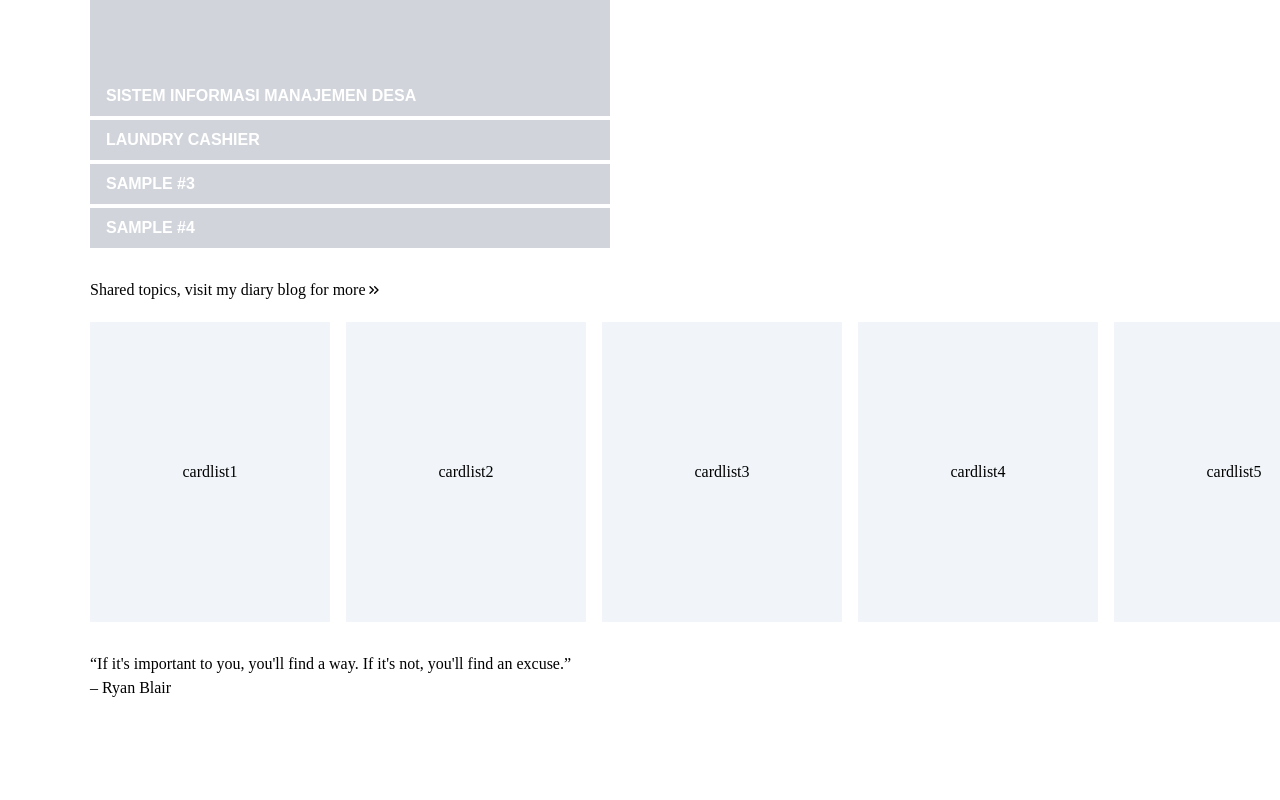
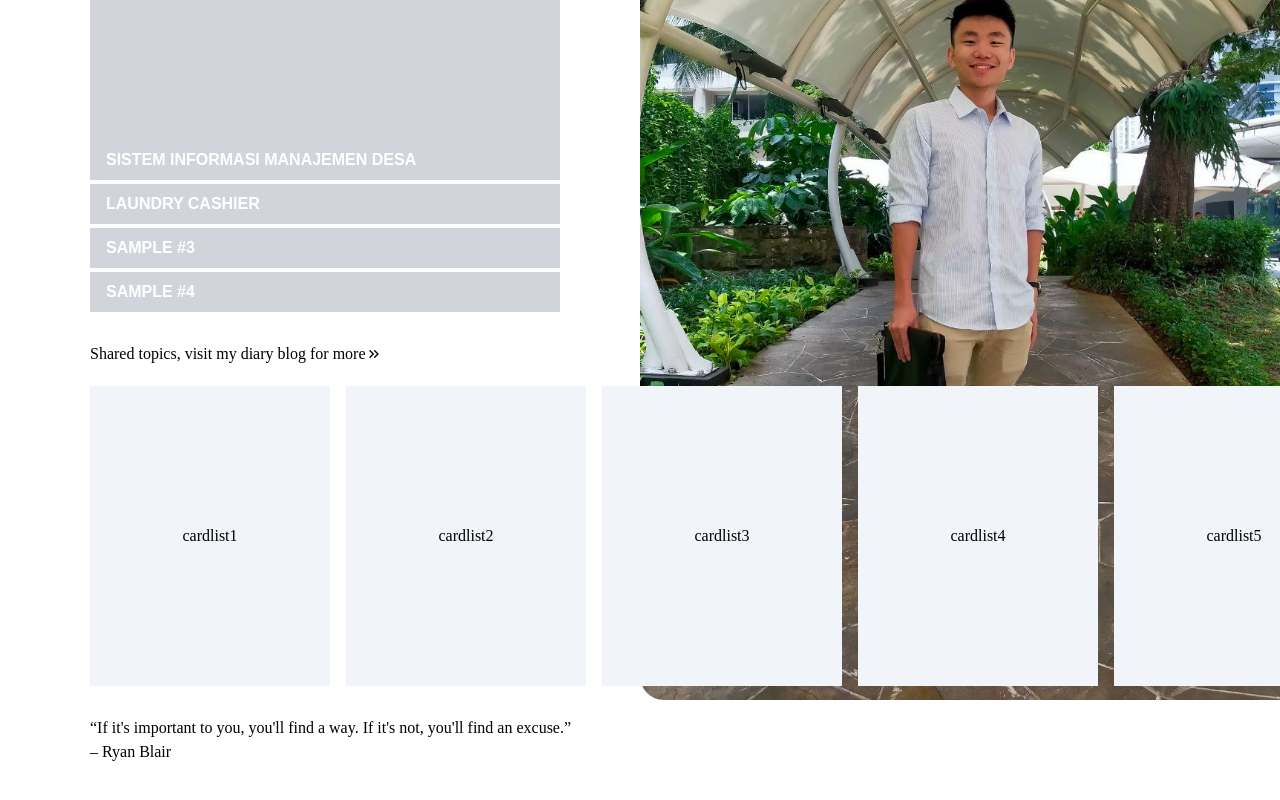
Before and after one commit to victorchndra/guest-frontend-personal-website, a React (Vite) app: page / in a window 1280 px wide. Shown: the part 334-1134 px from the top of the page. Before the commit the page ends 1082 px from the top, so only its background shows below. Built offline with nearby package versions, Linux system fonts and the light colour scheme; a web font is replaced by a local one.

Commit message:
update home

```diff
--- a/src/App.css
+++ b/src/App.css
@@ -24,6 +24,27 @@
       -ms-overflow-style: none;  /* IE and Edge */
       scrollbar-width: none;  /* Firefox */
   }
+}
+
+.my-bg-image {
+  width: 50%;
+  height: 950px;
+  background-position: center;
+  background-size: cover;
+  background-image: url('./Images/victor.jpg');
+  position: absolute;
+  right: 0;
+  z-index: -1;
+}
+
+.my-bg-image::after {
+  content: '';
+  position: absolute;
+  width: 100%;
+  height: 100%;
+  top: 0;
+  left: 0;
+  /* background-color: rgba(0, 0, 0, 0.1); */
 }
 
 /* .cormorant-upright-light {
--- a/src/Components/Navbar.jsx
+++ b/src/Components/Navbar.jsx
@@ -20,7 +20,7 @@ const Navbar = () => {
             </div>
 
             <a href="#" className={`flex items-center justify-center mt-6 md:mt-0 hover:underline ${showMenu === false ? 'hidden md:block' : 'block'}`}>
-                Sharing my thoughts & insights.
+                Share my thoughts & insights.
             </a>
 
             <span className={`flex mt-2 md:mt-0 items-center justify-center ${showMenu === false ? 'hidden md:block' : 'block'}`}>
--- a/src/Components/ProjectList.jsx
+++ b/src/Components/ProjectList.jsx
@@ -38,7 +38,7 @@ const ProjectList = () => {
         <div className="flex flex-col space-y-1 justify-end">
           {projects.map((project, index) => (
             <div key={index}
-              className={`flex bg-gray-300 px-4 py-2 cursor-pointer ${index == selectedProject && 'h-48 items-end'}`}
+              className={`flex bg-gray-300 px-4 py-2 cursor-pointer ${index == selectedProject && 'h-64 items-end'}`}
               onClick={() => handleActiveProject(index)}>
               <h1 className="font-poppins font-bold uppercase text-white">
                 {project.name}
--- a/src/Pages/Home.jsx
+++ b/src/Pages/Home.jsx
@@ -1,6 +1,7 @@
 import { Link } from "react-router-dom"
 import { ChevronsRight } from "lucide-react"
 import ProjectList from "../Components/ProjectList"
+// import MyImage from "../Images/victor.jpg"
 
 const Home = () => {
   return (
@@ -12,13 +13,16 @@ const Home = () => {
             </Link>
             <div className="w-[250px] md:w-[620px]">
                 <h1 className="font-cormorant-infant text-[32px]">
-                    I’m Victor — a tech-savvy which focuses on Web2 Development as Full Stack Developer
+                    <span className="bg-white">I’m Victor — a tech-savvy which focuses on Web2 Development as Full Stack Developer</span>
                 </h1>
             </div>
         </section>
 
+        {/* Image */}
+        {/* <img src={MyImage} className=" bg-cover object-cover"/> */}
+
         {/* Projects Section */}
-        <section className="px-[30px] pt-[24px] md:px-[90px] md:w-[700px]">
+        <section className="px-[30px] pt-[24px] md:px-[90px] md:w-[650px]">
             <div className="flex flex-col">
                 <ProjectList />
             </div>
--- a/src/Pages/Layout.jsx
+++ b/src/Pages/Layout.jsx
@@ -1,3 +1,4 @@
+/* eslint-disable react/no-unescaped-entities */
 import { Outlet } from "react-router-dom"
 import Navbar from "../Components/Navbar"
 
@@ -9,15 +10,13 @@ const Layout = () => {
         </header>
 
         <main>
+          <div className="my-bg-image hidden md:block rounded-l-3xl"></div>
           <Outlet />
+          <div className="px-[30px] md:px-[90px] pb-12 flex flex-col w-fit">
+            <span className="bg-white pr-1">“If it's important to you, you'll find a way. If it's not, you'll find an excuse.”</span>
+            <span className="bg-white">– Ryan Blair</span>
+          </div>
         </main>
-
-        <footer>
-          <div className="px-[30px] md:px-[90px] pb-12 flex flex-col">
-            <span>“If it's important to you, you'll find a way. If it's not, you'll find an excuse.”</span>
-            <span>– Ryan Blair</span>
-          </div>
-        </footer>
     </>
   )
 }
```
Also changed, not shown: src/Images/victor.jpg (added).
